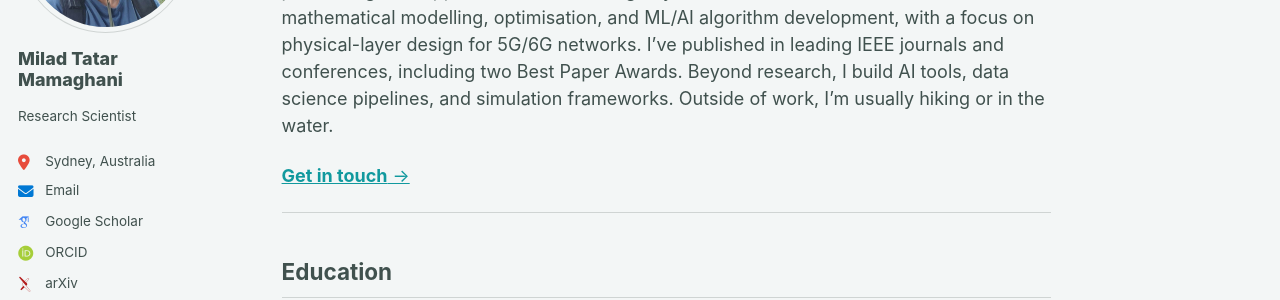
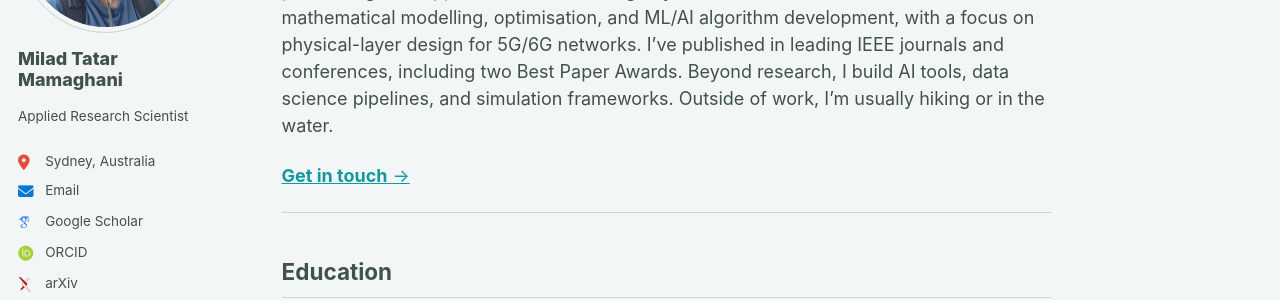
Before and after one commit to miladtm94/miladtm94.github.io, a Jekyll site: the page built from _pages/about.md, in a window 1280 px wide. Shown: the part 252-552 px from the top of the page. Built offline with Jekyll 4.4.1, drawn with Linux system fonts in a browser that asks for light colours; some web fonts are replaced; a script that is not in the unit is left out.

Commit message:
some updates

```diff
--- a/_config.yml
+++ b/_config.yml
@@ -12,7 +12,7 @@ site_theme               : "mint" # The available themes options are "default",
 title                    : "Milad Tatar Mamaghani"
 title_separator          : "-"
 name                     : &name "Milad Tatar Mamaghani"
-description              : &description "Research Scientist"   # Update this with a general description of your site, this is the default if not overridden by a page
+description              : &description "Applied Research Scientist"   # Update this with a general description of your site, this is the default if not overridden by a page
 url                      : https://miladtm94.github.io # The base hostname & protocol for your site e.g. "https://[your GitHub username].github.io",
                                                            # or if you already have some other page hosted on Github then use "https://[your GitHub username].github.io/[Your Repo Name]"
 baseurl                  : "" # the subpath of your site, e.g. "/blog"
@@ -25,7 +25,7 @@ author:
   # Biographic information
   avatar           : "profile.png"
   name             : "Milad Tatar Mamaghani"
-  bio              : "Research Scientist"
+  bio              : "Applied Research Scientist"
   location         : "Sydney, Australia"
   employer         : # Employer name
   uri              : # URL
```
